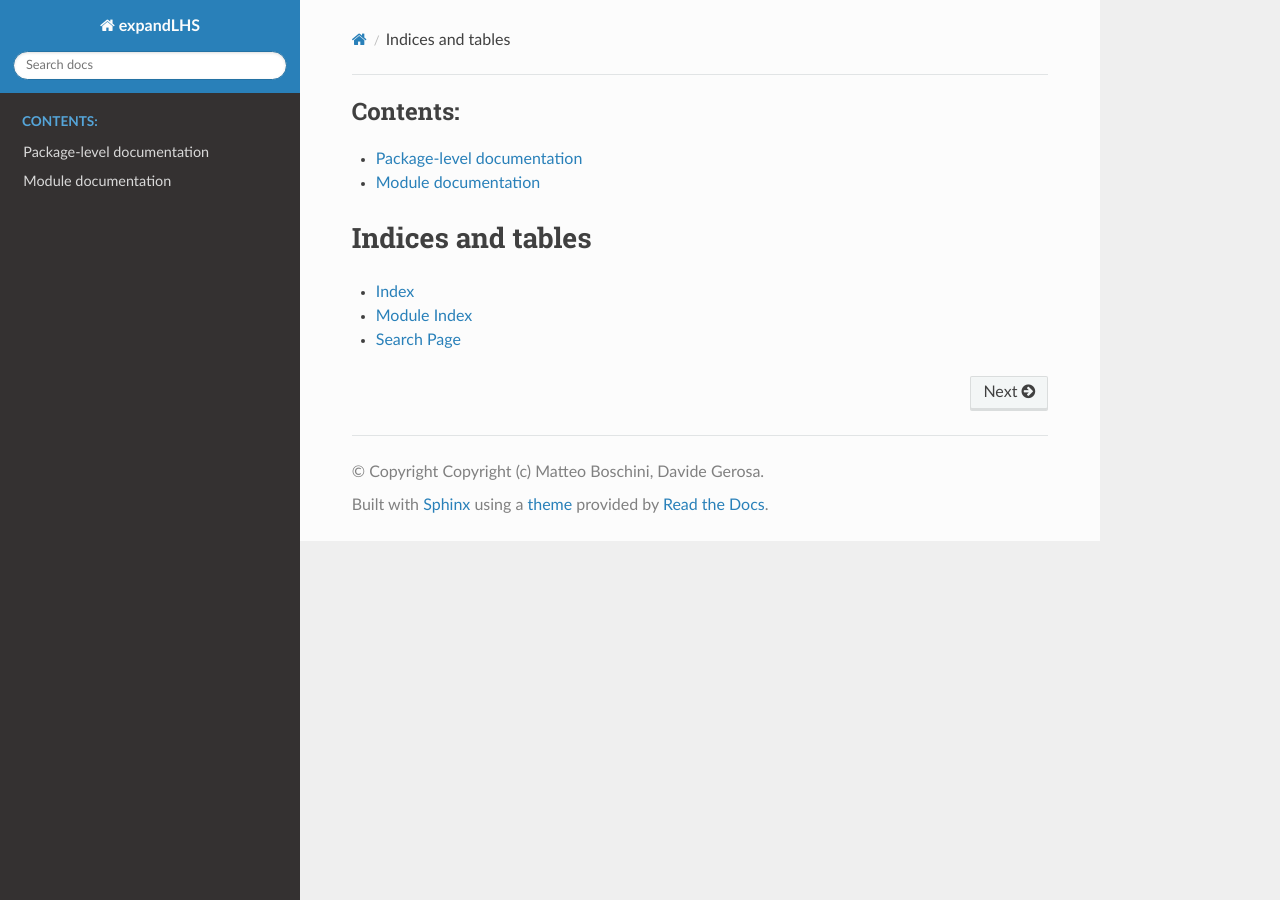
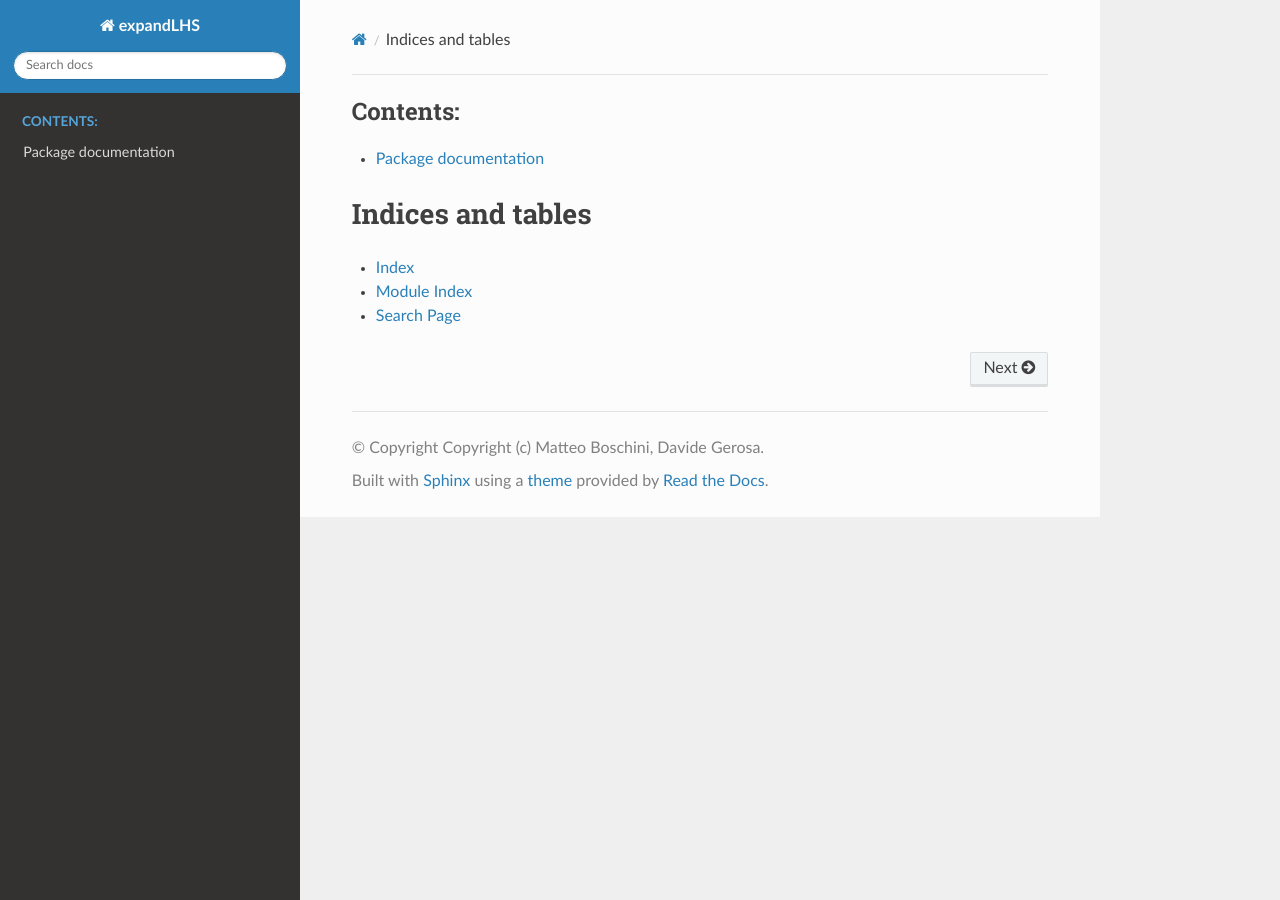
Before and after one commit to m-boschini/expandLHS, a Sphinx documentation site: the page built from docs/index.rst, in a window 1280 px wide. Built offline with Sphinx 7.4.7 and the Read the Docs theme 3.1.0, drawn with Linux system fonts in a browser that asks for light colours; pages that are not in the unit, such as notebooks, are missing from menus.

Commit message:
Fixing documentation page

```diff
--- a/docs/auto.rst
+++ b/docs/auto.rst
@@ -1,11 +1,7 @@
-Package-level documentation
+Package documentation
 ===========================
-
-.. automodule:: expandLHS
-   :members:
-
-Module documentation
-====================
 
 .. automodule:: expandLHS.expandLHS
    :members:
+   :undoc-members:
+   :show-inheritance:
```
